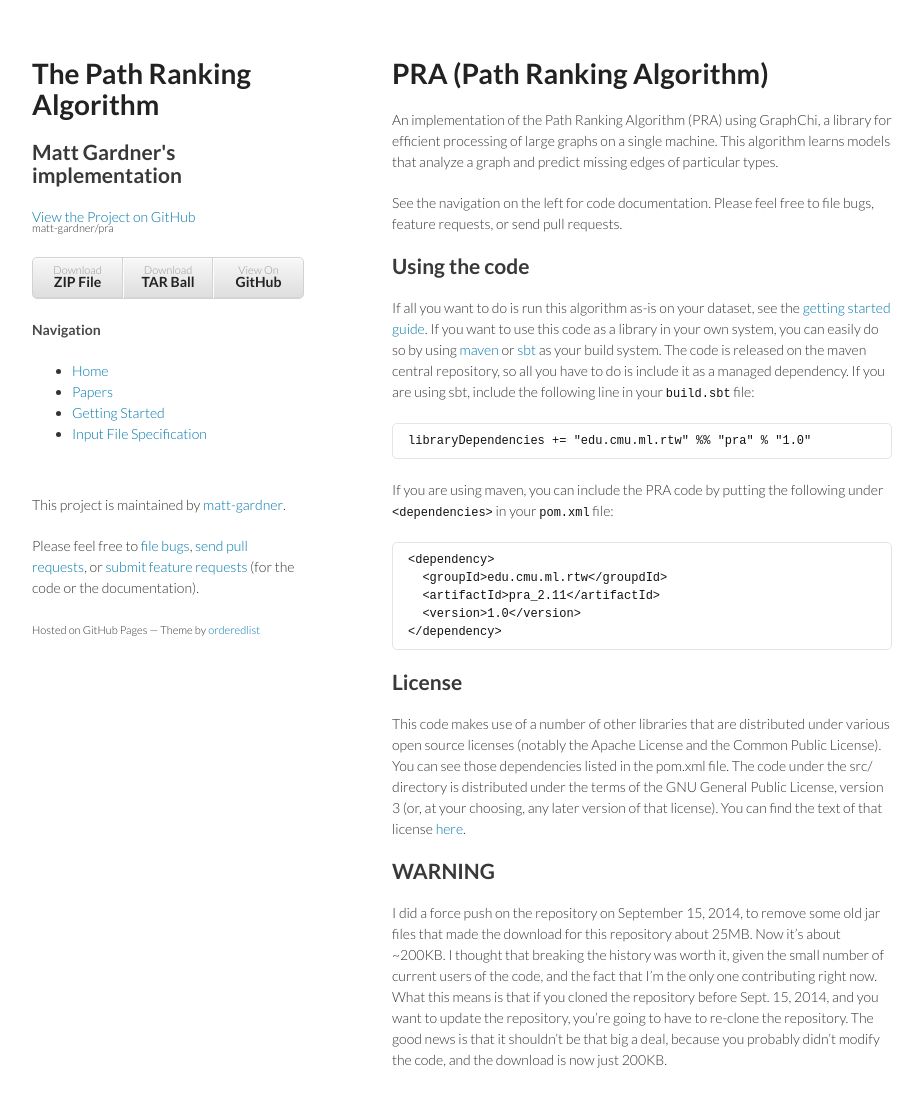
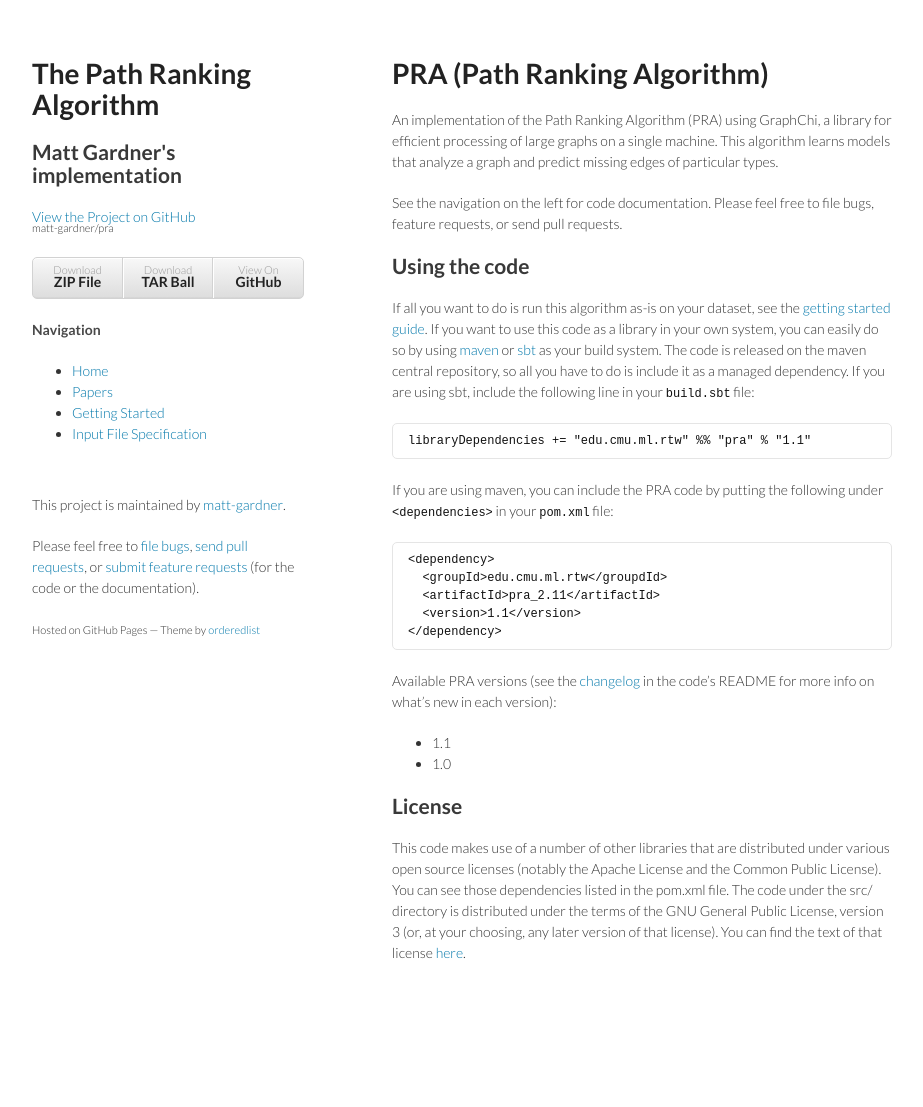
Before and after one commit to matt-gardner/pra, a Jekyll site: the page built from index.md, in a window 1280 px wide and 1140 px high. Shown: the top 1107 px of the window, without its empty margins (178-1101 px from the left). Built offline with Jekyll 4.4.1, drawn with Linux system fonts in a browser that asks for light colours; Markdown is read by kramdown in place of the engine named in the settings.

Commit message:
Updated version info

````diff
--- a/index.md
+++ b/index.md
@@ -4,57 +4,47 @@ layout: page
 ---
 # PRA (Path Ranking Algorithm)
 
-An implementation of the Path Ranking Algorithm (PRA) using GraphChi, a library
-for efficient processing of large graphs on a single machine.  This algorithm
-learns models that analyze a graph and predict missing edges of particular
-types.
+An implementation of the Path Ranking Algorithm (PRA) using GraphChi, a library for efficient
+processing of large graphs on a single machine.  This algorithm learns models that analyze a graph
+and predict missing edges of particular types.
 
-See the navigation on the left for code documentation.  Please feel free to
-file bugs, feature requests, or send pull requests.
+See the navigation on the left for code documentation.  Please feel free to file bugs, feature
+requests, or send pull requests.
 
 ## Using the code
 
-If all you want to do is run this algorithm as-is on your dataset, see the
-[getting started guide]({{ site.baseurl }}/getting_started.html).  If you want
-to use this code as a library in your own system, you can easily do so by using
-[maven](http://maven.apache.org/) or [sbt](http://www.scala-sbt.org/) as your
-build system.  The code is released on the maven central repository, so all you
-have to do is include it as a managed dependency.  If you are using sbt,
+If all you want to do is run this algorithm as-is on your dataset, see the [getting started
+guide]({{ site.baseurl }}/getting_started.html).  If you want to use this code as a library in your
+own system, you can easily do so by using [maven](http://maven.apache.org/) or
+[sbt](http://www.scala-sbt.org/) as your build system.  The code is released on the maven central
+repository, so all you have to do is include it as a managed dependency.  If you are using sbt,
 include the following line in your `build.sbt` file:
 
 ```
-libraryDependencies += "edu.cmu.ml.rtw" %% "pra" % "1.0"
+libraryDependencies += "edu.cmu.ml.rtw" %% "pra" % "1.1"
 ```
 
-If you are using maven, you can include the PRA code by putting the following
-under `<dependencies>` in your `pom.xml` file:
+If you are using maven, you can include the PRA code by putting the following under
+`<dependencies>` in your `pom.xml` file:
 
 ```
 <dependency>
   <groupId>edu.cmu.ml.rtw</groupdId>
   <artifactId>pra_2.11</artifactId>
-  <version>1.0</version>
+  <version>1.1</version>
 </dependency>
 ```
 
+Available PRA versions (see the [changelog](https://github.com/matt-gardner/pra) in the code's
+README for more info on what's new in each version):
+- 1.1
+- 1.0
+
 ## License
 
-This code makes use of a number of other libraries that are distributed under
-various open source licenses (notably the Apache License and the Common Public
-License).  You can see those dependencies listed in the pom.xml file.  The code
-under the src/ directory is distributed under the terms of the GNU General
-Public License, version 3 (or, at your choosing, any later version of that
-license).  You can find the text of that license
+This code makes use of a number of other libraries that are distributed under various open source
+licenses (notably the Apache License and the Common Public License).  You can see those
+dependencies listed in the pom.xml file.  The code under the src/ directory is distributed under
+the terms of the GNU General Public License, version 3 (or, at your choosing, any later version of
+that license).  You can find the text of that license
 [here](http://www.gnu.org/licenses/gpl-3.0.txt).
-
-## WARNING
-
-I did a force push on the repository on September 15, 2014, to remove some old
-jar files that made the download for this repository about 25MB.  Now it's
-about ~200KB.  I thought that breaking the history was worth it, given the
-small number of current users of the code, and the fact that I'm the only one
-contributing right now.  What this means is that if you cloned the repository
-before Sept. 15, 2014, and you want to update the repository, you're going to
-have to re-clone the repository.  The good news is that it shouldn't be that
-big a deal, because you probably didn't modify the code, and the download is
-now just 200KB.
````
